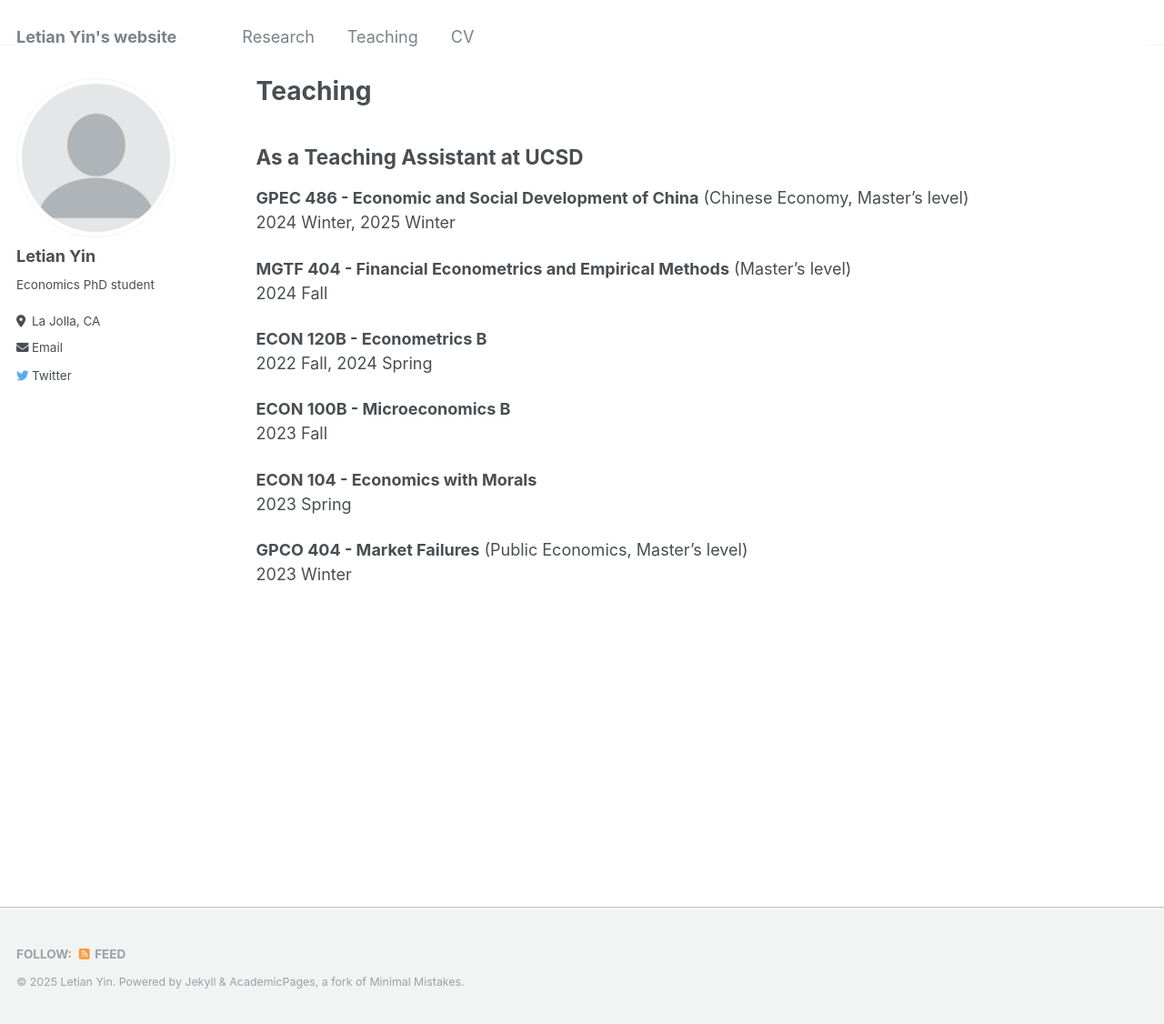
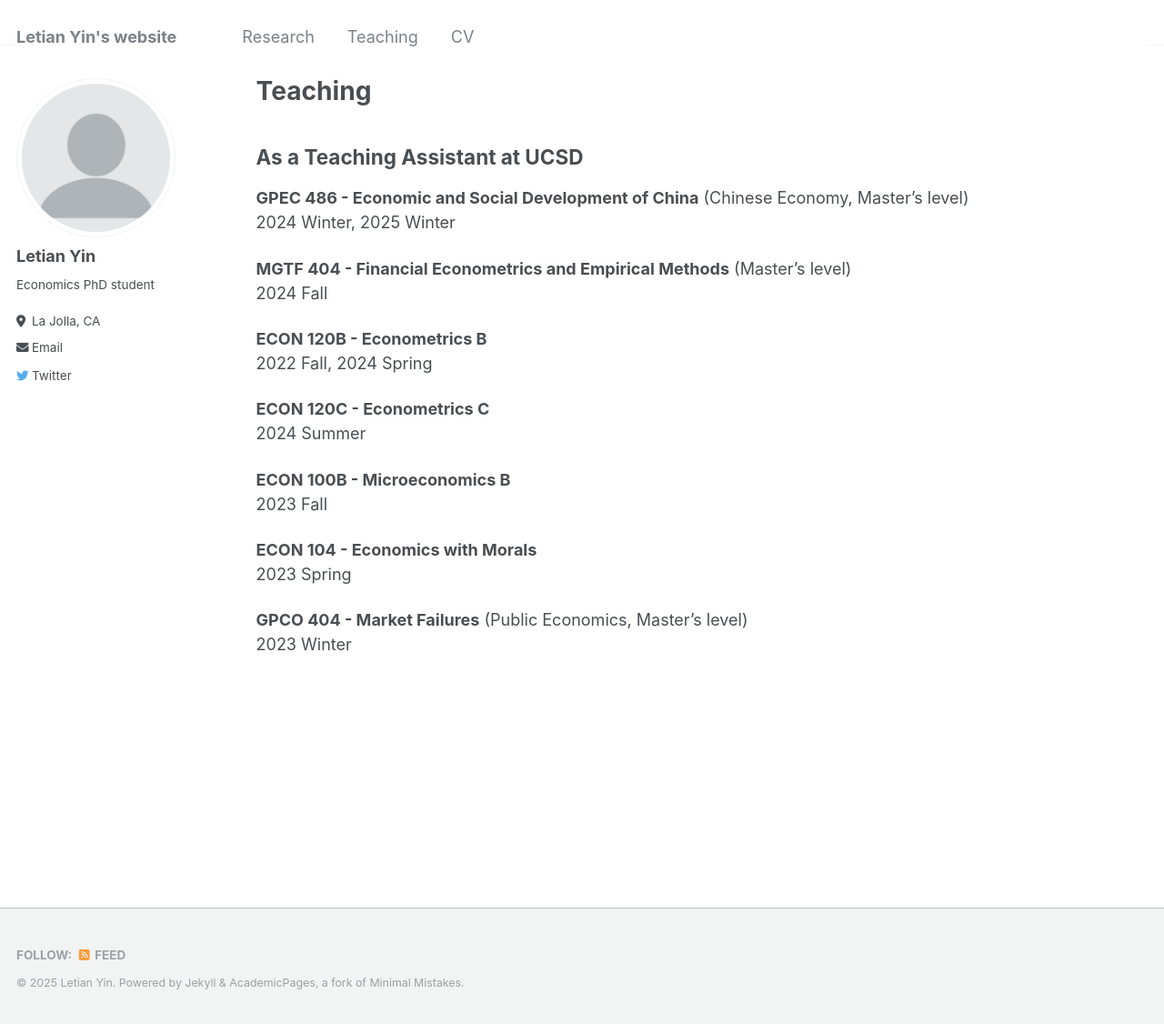
Before and after one commit to letian-yin/letian-yin.github.io, a Jekyll site: the page built from _pages/teaching.md, in a window 1280 px wide and 1126 px high. Shown: the whole window at 91% size. Built offline with Jekyll 4.4.1, drawn with Linux system fonts in a browser that asks for light colours.

Commit message:
Update teaching.md

```diff
--- a/_pages/teaching.md
+++ b/_pages/teaching.md
@@ -15,6 +15,9 @@ author_profile: true
 **ECON 120B - Econometrics B** \
 2022 Fall, 2024 Spring
 
+**ECON 120C - Econometrics C** \
+2024 Summer
+
 **ECON 100B - Microeconomics B** \
 2023 Fall
 
```
